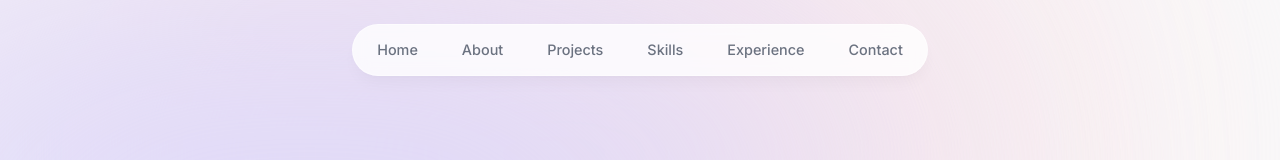
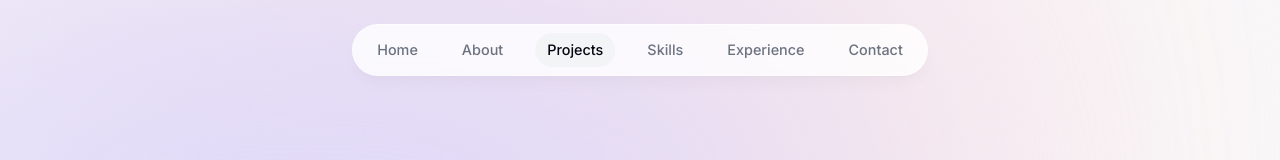
Before and after one commit to thiagotfsilva/portfolio-nextjs, a Next.js app: page / in a window 1280 px wide. Shown: the top 160 px of the page. Built offline with nearby package versions, Linux system fonts and the light colour scheme.

Commit message:
implements navbar

```diff
--- a/app/layout.tsx
+++ b/app/layout.tsx
@@ -1,6 +1,7 @@
 import Header from '@/components/header'
 import './globals.css'
 import { Inter } from 'next/font/google'
+import ActiveSectionContextProvider from '@/contex/active-section-context'
 
 const inter = Inter({ subsets: ['latin'] })
 
@@ -15,7 +16,7 @@
   children: React.ReactNode
 }) {
   return (
-    <html lang="en">
+    <html lang="en" className='!scroll-smooth'>
       <body
         className={`${inter.className} bg-gray-50 text-gray-950 relative  h-[5000px] pt-28 sm:pt-36`}
       >
@@ -27,8 +28,10 @@
          className='bg-[#dbd7fb] absolute top-[-1rem] -z-10 left-[-35rem] h-[31.25rem] w-[50rem] rounded-full blur-[10rem] sm:w-[68.75rem] md:left-[-33rem] lg:left-[-28rem] xl:left-[-15rem] 2xl:left-[-5rem]'
         >
         </div>
-        <Header />
-        {children}
+        <ActiveSectionContextProvider>
+          <Header />
+          {children}
+        </ActiveSectionContextProvider>
       </body>
     </html>
   )
--- a/components/about.tsx
+++ b/components/about.tsx
@@ -1,16 +1,24 @@
 "use client";
 
-import React from "react";
+import React, { useEffect } from "react";
 import { motion } from "framer-motion";
 import SectionHeading from "./section-heading";
-//import { useSectionInView } from "@/lib/hooks";
+import { useInView } from "react-intersection-observer";
+import { useActiveSectionContext } from "@/contex/active-section-context";
 
 export default function About() {
-  //const { ref } = useSectionInView("About");
+  const { ref, inView } = useInView();
+  const { setActiveSection } = useActiveSectionContext();
+
+  useEffect(() => {
+    if (inView) {
+      setActiveSection("About");
+    }
+  }, [inView, setActiveSection])
 
   return (
     <motion.section
-
+      ref={ref}
       className="mb-28 max-w-[45rem] text-center leading-8 sm:mb-40 scroll-mt-28"
       initial={{ opacity: 0, y: 100 }}
       animate={{ opacity: 1, y: 0 }}
--- a/components/header.tsx
+++ b/components/header.tsx
@@ -3,8 +3,11 @@
 import { motion } from 'framer-motion';
 import { links } from '@/lib/data';
 import Link from 'next/link';
+import clsx from 'clsx';
+import { useActiveSectionContext } from '@/contex/active-section-context';
 
 const Header = () => {
+  const { activeSection , setActiveSection } = useActiveSectionContext();
   return (
     <header className='z-[999] relative'>
       <motion.div
@@ -17,12 +20,33 @@
       <nav className="flex fixed top-[0.15rem] left-1/2 h-12 -translate-x-1/2 py-2 sm:top-[1.7rem] sm:h-[initial] sm:py-0">
         <ul className='flex w-[22rem] flex-wrap items-center justify-center gap-y-1 text-[0.9rem] font-medium text-gray-500 sm:w-[initial] sm:flex-nowrap sm:gap-5'>
             {links.map((link) => (
-                <motion.li className='h-3/4 flex items-center justify-center' key={link.hash}
-                 initial={{ y: -100, opacity: 0 }}
-                 animate={{ y: 0, opacity: 1 }}
+              <motion.li
+               className='h-3/4 flex items-center justify-center relative'
+               key={link.hash}
+               initial={{ y: -100, opacity: 0 }}
+               animate={{ y: 0, opacity: 1 }}
+              >
+                <Link
+                 className={clsx('flex w-full items-center justify-center px-3 py-3 hover:text-gray-950 transition', {
+                  "text-gray-950": activeSection === link.name
+                 })}
+                 href={link.hash}
+                 onClick={() => setActiveSection(link.name)}
                 >
-                    <Link className='flex w-full items-center justify-center px-3 py-3 hover:text-gray-950 transition' href={link.hash}>{link.name}</Link>
-                </motion.li>
+                  {link.name}
+                  {link.name === activeSection && (
+                    <motion.span
+                     className='bg-gray-100 rounded-full absolute inset-0 -z-10'
+                     layoutId='activeSection'
+                     transition={{
+                      type: "spring",
+                      stiffness: 380,
+                      damping: 30
+                     }}
+                    ></motion.span>
+                  )}
+                </Link>
+              </motion.li>
             ))}
         </ul>
       </nav>
--- a/components/intro.tsx
+++ b/components/intro.tsx
@@ -9,7 +9,7 @@
 
 const Intro = () => {
   return (
-    <section className='mb-28 max-w-[50rem] text-center sm:mb-0'>
+    <section id='home' className='mb-28 max-w-[50rem] text-center sm:mb-0 scroll-mt-28'>
       <div className="flex items-center justify-center">
         <div className="relative">
             <motion.div
--- a/components/project.tsx
+++ b/components/project.tsx
@@ -13,6 +13,7 @@
     target: ref,
     offset: ["0 1", "1.33 1"],
   });
+
   const scaleProgress = useTransform(scrollYProgress, [0, 1], [.8, 1]);
   const opacityProgress = useTransform(scrollYProgress, [0, 1], [.6, 1])
 
--- a/components/projects.tsx
+++ b/components/projects.tsx
@@ -1,11 +1,23 @@
-import React from 'react'
+"use client"
+import React, { useEffect } from 'react'
 import SectionHeading from './section-heading'
 import { projectsData } from '@/lib/data'
 import Project from './project'
+import { useInView } from 'react-intersection-observer'
+import { useActiveSectionContext } from '@/contex/active-section-context'
 
 const Projects = () => {
+  const { ref, inView } = useInView();
+  const { setActiveSection } = useActiveSectionContext();
+
+  useEffect(() => {
+    if (inView) {
+      setActiveSection("Projects");
+    }
+  }, [inView, setActiveSection]);
+
   return (
-    <section>
+    <section id='projects' className='scroll-mt-28' ref={ref}>
       <SectionHeading>My Projects</SectionHeading>
       <div className="">
         {
--- /dev/null
+++ b/contex/active-section-context.tsx
@@ -0,0 +1,42 @@
+"use client"
+import { links } from '@/lib/data'
+import React, { createContext, useContext, useState } from 'react'
+
+type SectionName = typeof links[number]['name'];
+
+type ActiceSectionContextProviderProps = {
+  children: React.ReactNode
+};
+
+type ActiveSectionContextType = {
+  activeSection: SectionName;
+  setActiveSection: React.Dispatch<React.SetStateAction<"Home" | "About" | "Projects" | "Skills" | "Experience" | "Contact">>
+}
+
+const ActiveSectionContext = createContext<ActiveSectionContextType | null>(null);
+
+export default function ActiveSectionContextProvider({ children }: ActiceSectionContextProviderProps) {
+
+  const [activeSection, setActiveSection] = useState<SectionName>("Home")
+
+  return (
+    <ActiveSectionContext.Provider value={{
+      activeSection,
+      setActiveSection
+    }}>
+      { children }
+    </ActiveSectionContext.Provider>
+  );
+};
+
+export function useActiveSectionContext() {
+  const context = useContext(ActiveSectionContext);
+
+  if(context === null) {
+    throw new Error(
+      "useActiveSectionContext must be used within a ActiveSectionProvider"
+    );
+  }
+
+  return context;
+}
--- a/package.json
+++ b/package.json
@@ -13,6 +13,7 @@
     "@types/react": "19.0.1",
     "@types/react-dom": "19.0.2",
     "autoprefixer": "10.4.20",
+    "clsx": "^2.1.1",
     "eslint": "9.17.0",
     "eslint-config-next": "15.1.1",
     "framer-motion": "^11.15.0",
@@ -21,6 +22,7 @@
     "react": "19.0.0",
     "react-dom": "19.0.0",
     "react-icons": "^5.4.0",
+    "react-intersection-observer": "^9.14.0",
     "tailwindcss": "3.4.17",
     "typescript": "5.7.2"
   }
```
Also changed, not shown: 1 other file (tests, documents, lock files or other folders).
